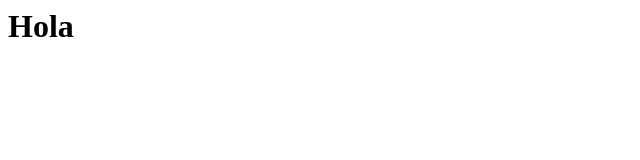
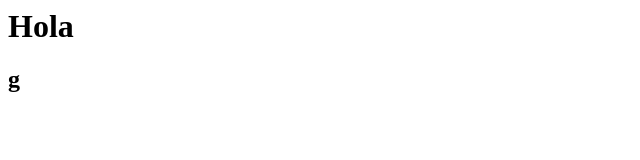
Before and after one commit to MarcJG/activitat_git, a plain HTML site: page index1.html in a window 1280 px wide. Shown: the full height of the page, 0-640 px from the left. Drawn offline with Linux system fonts and the light colour scheme.

Commit message:
Update index1.html

```diff
--- a/index1.html
+++ b/index1.html
@@ -6,6 +6,7 @@
 
 <body>
 <h1>Hola  </h1>
+<h2> g<h2>
 
 </body>
 
```
